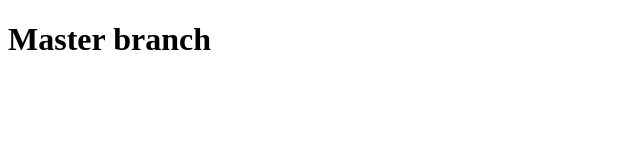
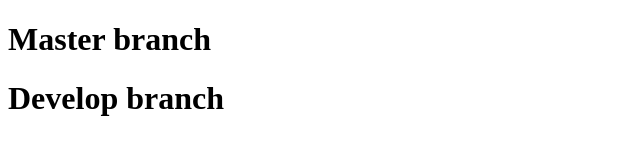
Before and after one commit to ThomasCGlover/serverblue, a plain HTML site: page index.html in a window 1280 px wide. Shown: the whole page, without its empty margins (0-640 px from the left). Drawn offline with Linux system fonts and the light colour scheme.

Commit message:
pushing deployment branch

```diff
--- a/index.html
+++ b/index.html
@@ -7,5 +7,6 @@
 </head>
 <body>
     <h1>Master branch</h1>
+    <h1>Develop branch</h1>
 </body>
 </html>
```
